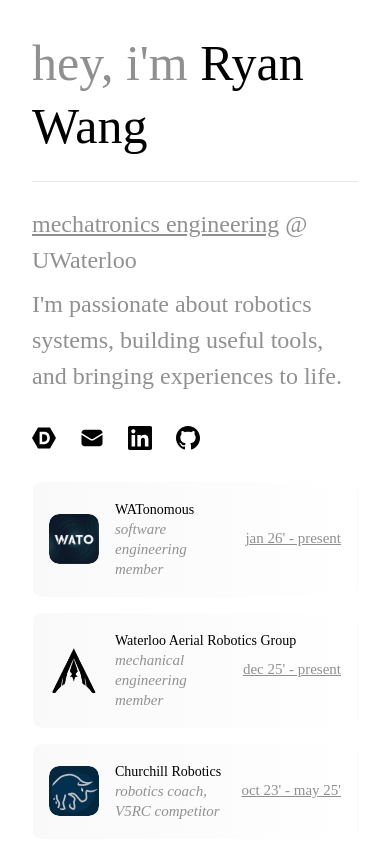
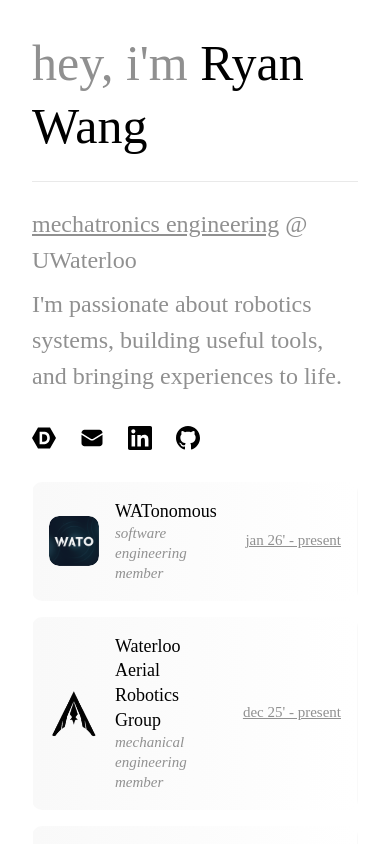
Before and after one commit to sym7534/my-portfolio, a Next.js app: page / in a window 390 px wide. Shown: the top 844 px of the page. Built offline with nearby package versions, Linux system fonts and the light colour scheme.

Commit message:
made experience header text scale with display size

```diff
--- a/src/components/ui/Card.tsx
+++ b/src/components/ui/Card.tsx
@@ -87,7 +87,7 @@ export function ExperienceCard({
     <Card
       variant="gradient"
       className={cn(
-        "border transition-colors duration-200 cursor-pointer",
+        "[container-type:inline-size] border transition-colors duration-200 cursor-pointer",
         isExpanded ? "border-[#e7e7e7]" : "border-transparent hover:border-text-secondary/30",
         className
       )}
@@ -101,14 +101,14 @@ export function ExperienceCard({
           {logo}
         </div>
         <div className="flex-1 min-w-0">
-          <h3 className="font-serif text-[clamp(14px,3.5vw,24px)] text-text-primary leading-normal whitespace-nowrap">
+          <h3 className="font-serif text-[clamp(18px,6cqw,30px)] text-text-primary leading-snug break-words">
             {title}
           </h3>
           <p className="font-serif text-xs text-text-muted italic">
             {subtitle}
           </p>
         </div>
-        <span className="flex-shrink-0 font-serif text-xs text-text-secondary underline">
+        <span className="flex-shrink-0 font-serif text-xs text-text-secondary underline text-nowrap">
           {date}
         </span>
       </div>
```
